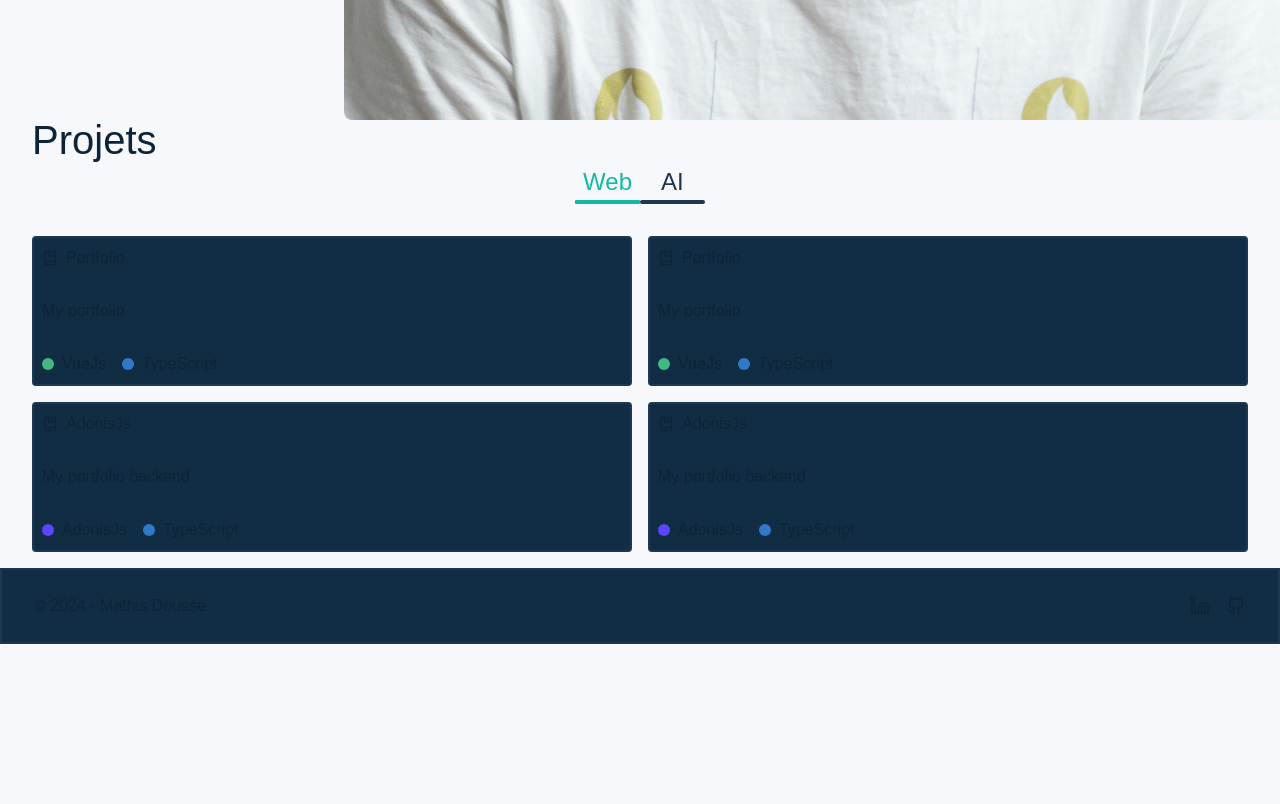
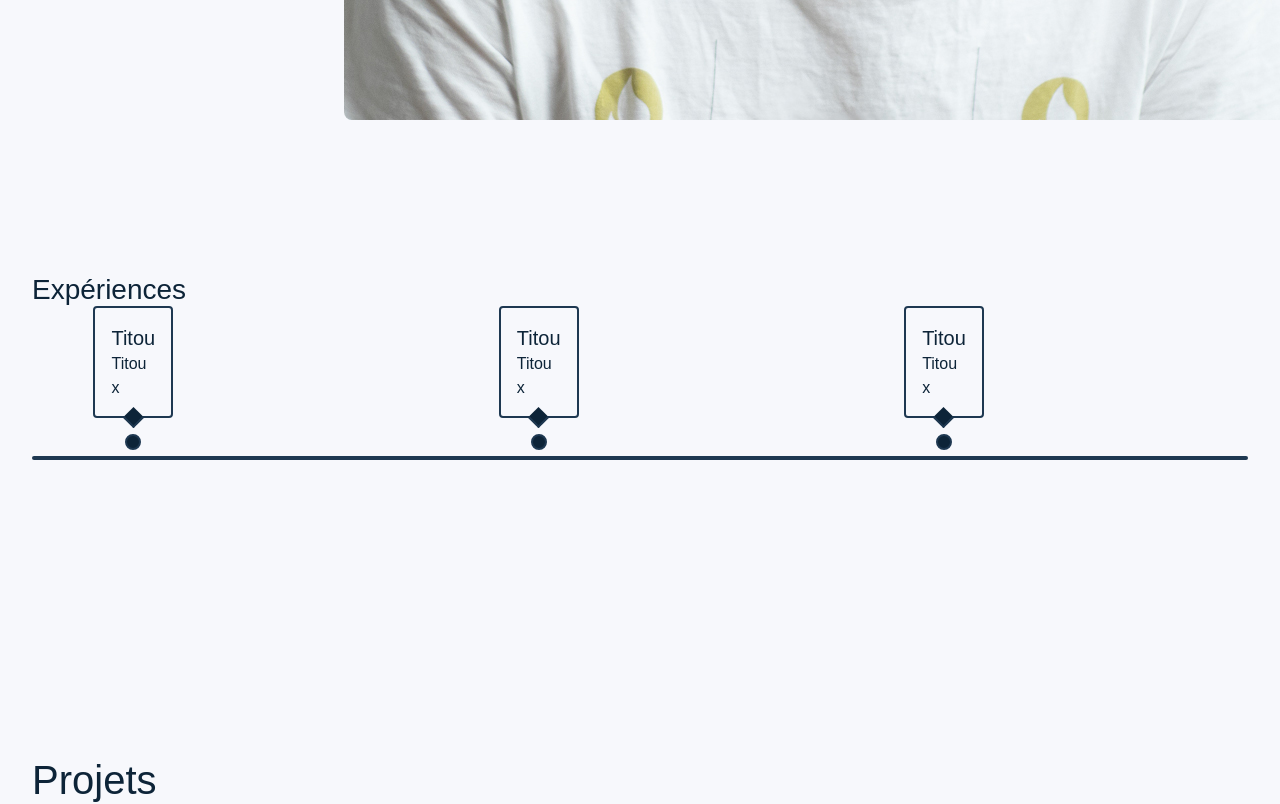
Before and after one commit to FeckNeck/mathisdousse.fr, a Vue app: page / in a window 1280 px wide. Shown: the part 1720-2524 px from the top of the page. Before the commit the page ends 2364 px from the top, so only its background shows below. Built offline with nearby package versions, Linux system fonts and the light colour scheme; a web font is replaced by a local one.

Commit message:
feat: add unfinished experiences.
WIP

```diff
--- /dev/null
+++ b/src/pages/home/components/experiences.vue
@@ -0,0 +1,140 @@
+<script setup lang="ts">
+import { ref } from 'vue';
+const experiences: string[] = ['appapapa', 'appapapa', 'appapapa'];
+
+const titou = ref<string>('');
+</script>
+
+<template>
+  <section @mouseleave="titou = ''">
+    <div class="container">
+      <h2>Expériences</h2>
+      <div class="experiences">
+        <div class="experiences__grid">
+          <div
+            v-for="(experience, index) in experiences"
+            :key="index"
+            @mouseover="titou = `${(index + 1) * 25}%`"
+            class="experiences__grid__item">
+            <div>
+              <h3>Titou</h3>
+              <p>Titou</p>
+              <p>x</p>
+            </div>
+            <span class="lmao"></span>
+          </div>
+        </div>
+        <div class="experiences__progress-bar">
+          <span></span>
+          <span :style="{ width: titou }"></span>
+        </div>
+      </div>
+    </div>
+  </section>
+</template>
+
+<style scoped lang="scss">
+section {
+  height: 40rem;
+  display: flex;
+  align-items: center;
+}
+
+.experiences {
+  position: relative;
+  height: 300px;
+
+  &__grid {
+    display: grid;
+    justify-content: space-evenly;
+    grid-template-columns: repeat(3, 1fr);
+    height: 100%;
+
+    &__item {
+      display: flex;
+      flex-direction: column;
+      align-items: center;
+      align-self: flex-start;
+      width: 50%;
+      gap: 1rem;
+
+      > div {
+        width: fit-content;
+        position: relative;
+        padding: 1rem;
+        border: 2px solid var(--gray-700);
+        border-radius: 0.25rem;
+
+        &::before {
+          content: '';
+          position: absolute;
+          width: 15px;
+          height: 15px;
+          border-bottom: 2px solid var(--gray-700);
+          border-right: 2px solid var(--gray-700);
+          background: var(--gray-900);
+          bottom: -9px;
+          left: 0;
+          right: 0;
+          margin-inline: auto;
+          rotate: 45deg;
+        }
+      }
+
+      > span {
+        display: block;
+        width: 1rem;
+        height: 1rem;
+        background-color: var(--gray-900);
+        border-radius: 50%;
+        border: 2px solid var(--gray-700);
+        border-radius: 50%;
+        transition: border-color 0.3s ease-in-out;
+      }
+    }
+  }
+
+  &__progress-bar {
+    width: 100%;
+    position: absolute;
+    top: 50%;
+    bottom: 50%;
+    transform: translateY(-50%);
+
+    span {
+      display: block;
+      width: 100%;
+      height: 4px;
+      background-color: var(--gray-700);
+      border-radius: 1rem;
+    }
+
+    span:last-child {
+      background-color: var(--teal);
+      width: 0%;
+      transition: width 0.5s ease-in-out;
+      margin-top: -4px;
+    }
+  }
+}
+
+// .progress-bar {
+//   display: block;
+//   width: 100%;
+//   height: 4px;
+//   background-color: var(--gray-700);
+//   border-radius: 1rem;
+//   position: relative;
+
+//   &::before {
+//     content: '';
+//     position: absolute;
+//     width: 0;
+//     height: 4px;
+//     background-color: var(--teal);
+//     border-radius: 1rem;
+//     border-radius: 1rem;
+//     transition: width 0.3s ease-in-out;
+//   }
+// }
+</style>
--- a/src/pages/home/main.vue
+++ b/src/pages/home/main.vue
@@ -2,12 +2,14 @@
 import Hero from './components/hero.vue';
 import About from './components/about.vue';
 import Projects from './components/projects.vue';
+import Experiences from './components/experiences.vue';
 </script>
 
 <template>
   <main>
     <Hero />
     <About />
+    <Experiences />
     <Projects />
   </main>
 </template>
```
